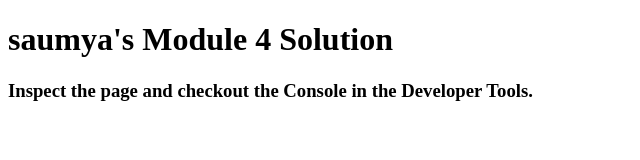
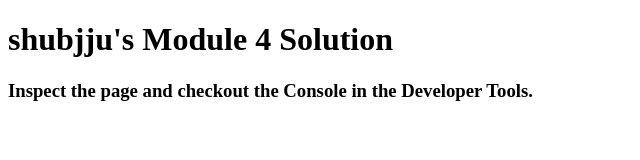
Before and after one commit to shubujju/Module-4, a plain HTML site: page index.html in a window 1280 px wide. Shown: the full height of the page, 0-640 px from the left. Drawn offline with Linux system fonts and the light colour scheme; files whose address does not match are found by name.

Commit message:
Update index.html

```diff
--- a/index.html
+++ b/index.html
@@ -10,7 +10,7 @@
 
 </head>
 <body>
-  <h1>saumya's Module 4 Solution</h1>
+  <h1>shubjju's Module 4 Solution</h1>
   <h3>Inspect the page and checkout the Console in the Developer Tools.</h3>
 </body>
 </html>
```
